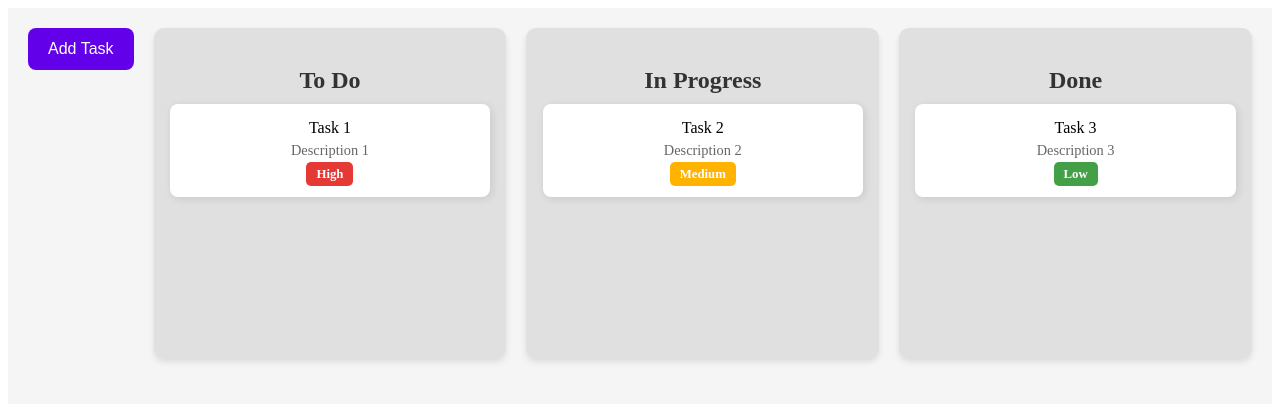
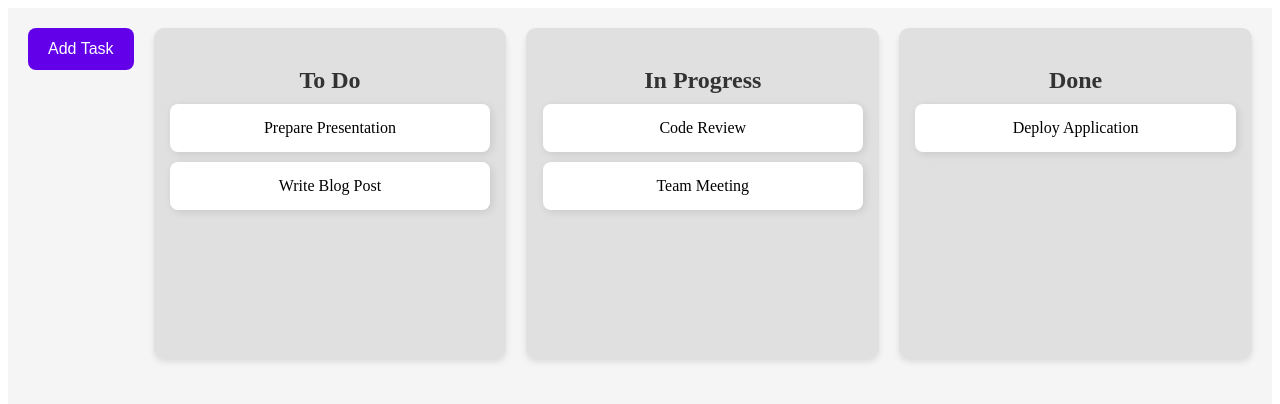
Before and after one commit to ashutosh2712/TODO-Board, a React (Vite) app: page / in a window 1280 px wide. Shown: the top 404 px of the page. Built offline with nearby package versions, Linux system fonts and the light colour scheme.

Commit message:
some real world task with additional details.

```diff
--- a/src/components/Task.jsx
+++ b/src/components/Task.jsx
@@ -13,13 +13,19 @@ const Task = ({ task }) => {
 
   const [isEditing, setEditing] = useState(false);
   const [title, setTitle] = useState(task.title);
+  const [showDetails, setShowDetails] = useState(false);
 
   const handleEdit = () => {
     setEditing(!isEditing);
   };
 
   return (
-    <div ref={drag} className="task" style={{ opacity: isDragging ? 0.5 : 1 }}>
+    <div
+      ref={drag}
+      className="task"
+      style={{ opacity: isDragging ? 0.5 : 1 }}
+      onClick={() => setShowDetails(!showDetails)}
+    >
       {isEditing ? (
         <input
           value={title}
@@ -30,10 +36,17 @@ const Task = ({ task }) => {
       ) : (
         <span onClick={handleEdit}>{title}</span>
       )}
-      <p>{task.description}</p>
-      <span className={`priority-${task.priority.toLowerCase()}`}>
-        {task.priority}
-      </span>
+      {showDetails && (
+        <div className="task-details">
+          <p>{task.description}</p>
+          <p>
+            <strong>Due Date:</strong> {task.dueDate}
+          </p>
+          <span className={`priority-${task.priority.toLowerCase()}`}>
+            {task.priority}
+          </span>
+        </div>
+      )}
     </div>
   );
 };
--- a/src/components/TodoBoard.jsx
+++ b/src/components/TodoBoard.jsx
@@ -8,24 +8,43 @@ const TodoBoard = () => {
   const [tasks, setTasks] = useState([
     {
       id: 1,
-      title: "Task 1",
+      title: "Prepare Presentation",
       status: "To Do",
-      description: "Description 1",
+      description: "Create slides for the upcoming meeting",
+      dueDate: "2025-02-10",
       priority: "High",
     },
     {
       id: 2,
-      title: "Task 2",
+      title: "Code Review",
       status: "In Progress",
-      description: "Description 2",
+      description: "Review pull requests and provide feedback",
+      dueDate: "2025-02-12",
       priority: "Medium",
     },
     {
       id: 3,
-      title: "Task 3",
+      title: "Deploy Application",
       status: "Done",
-      description: "Description 3",
+      description: "Deploy latest updates to the production server",
+      dueDate: "2025-02-15",
       priority: "Low",
+    },
+    {
+      id: 4,
+      title: "Write Blog Post",
+      status: "To Do",
+      description: "Draft a new blog post on React best practices",
+      dueDate: "2025-02-18",
+      priority: "Medium",
+    },
+    {
+      id: 5,
+      title: "Team Meeting",
+      status: "In Progress",
+      description: "Discuss project updates and roadblocks",
+      dueDate: "2025-02-20",
+      priority: "High",
     },
   ]);
 
@@ -37,7 +56,7 @@ const TodoBoard = () => {
     );
   };
 
-  const addTask = (title, description, priority) => {
+  const addTask = (title, description, dueDate, priority) => {
     setTasks((prevTasks) => [
       ...prevTasks,
       {
@@ -45,6 +64,7 @@ const TodoBoard = () => {
         title,
         status: "To Do",
         description,
+        dueDate,
         priority,
       },
     ]);
@@ -54,7 +74,9 @@ const TodoBoard = () => {
     <DndProvider backend={HTML5Backend}>
       <div className="todo-board">
         <button
-          onClick={() => addTask("New Task", "New Description", "Medium")}
+          onClick={() =>
+            addTask("New Task", "New Description", "2025-02-20", "Medium")
+          }
         >
           Add Task
         </button>
```
